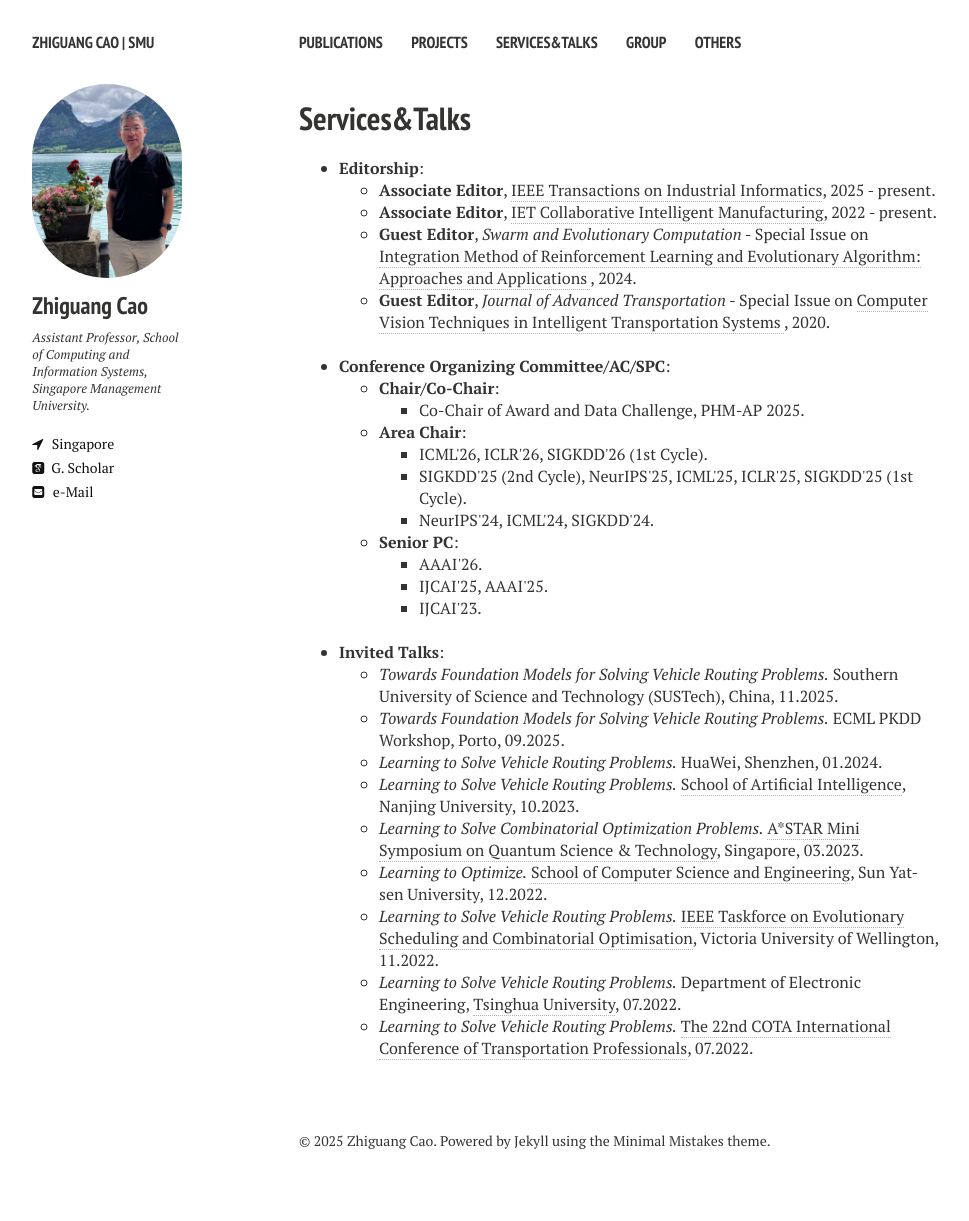
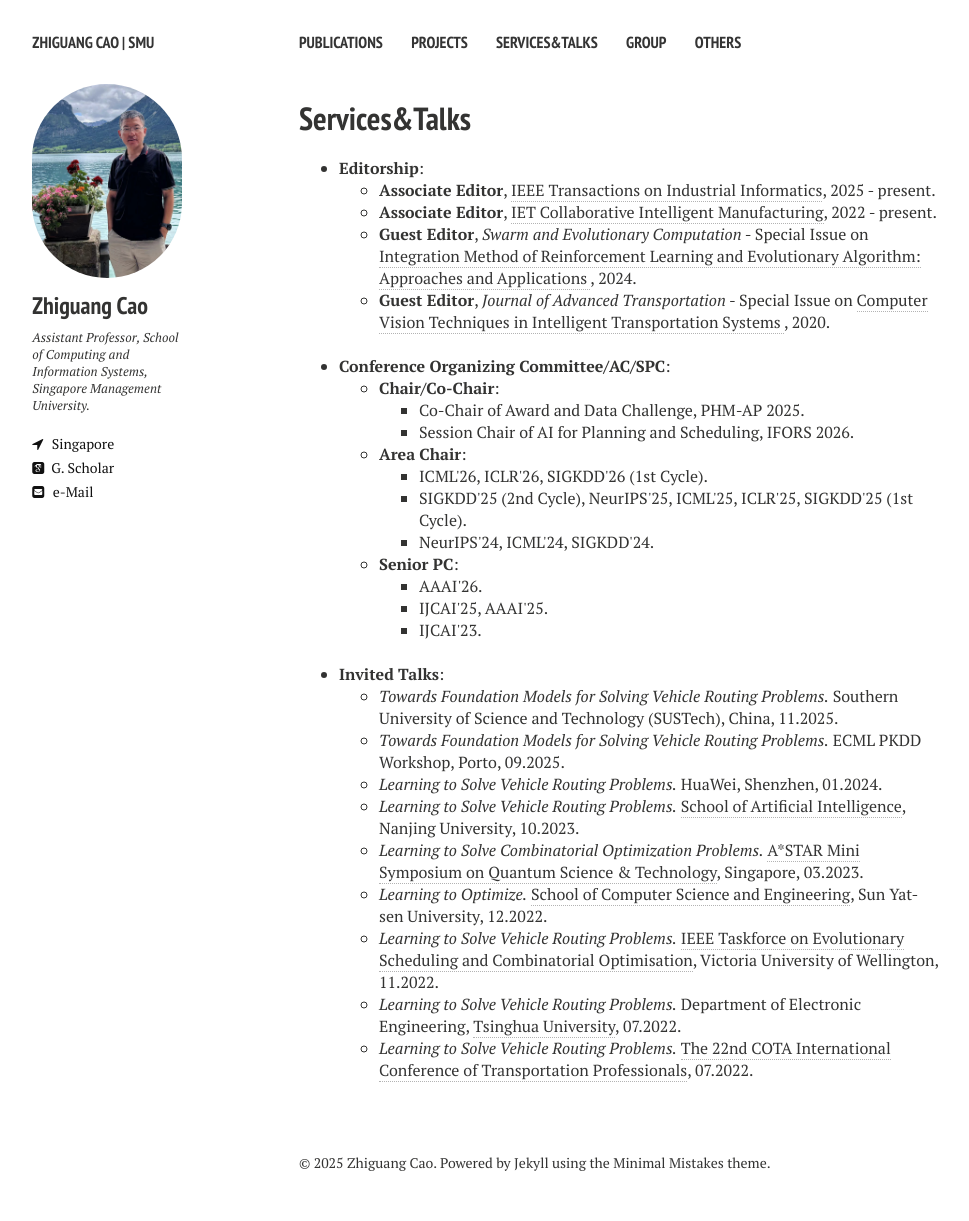
Before and after one commit to zhiguangcaosg/zhiguangcaosg.github.io, a Jekyll site: the page built from services&talks.md, in a window 1280 px wide. Shown: the whole page, without its empty margins (21-990 px from the left). Built offline with Jekyll 4.4.1, drawn with Linux system fonts in a browser that asks for light colours; nearby versions of some CDN libraries; before the commit the page ends 1199 px from its top, so only the background shows below that.

Commit message:
Update services&talks.md

```diff
--- a/services&talks.md
+++ b/services&talks.md
@@ -34,6 +34,9 @@ comments: false
 		<ul>
 
 		<li>  Co-Chair of Award and Data Challenge, PHM-AP 2025.
+	        </li>
+
+			<li>  Session Chair of AI for Planning and Scheduling, IFORS 2026.
 	        </li>
 		</ul>
 	</li>
```
